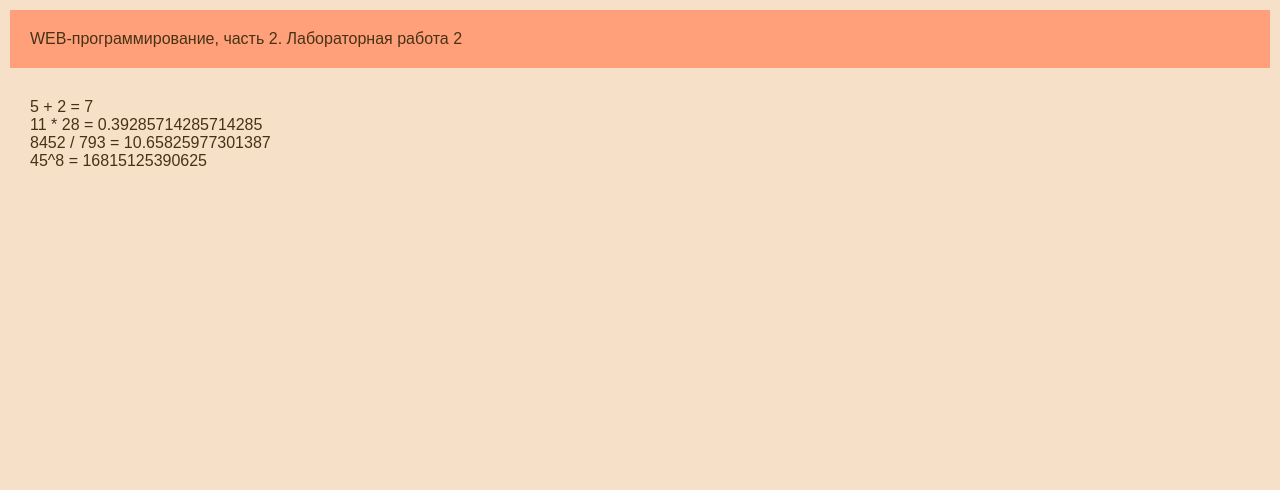
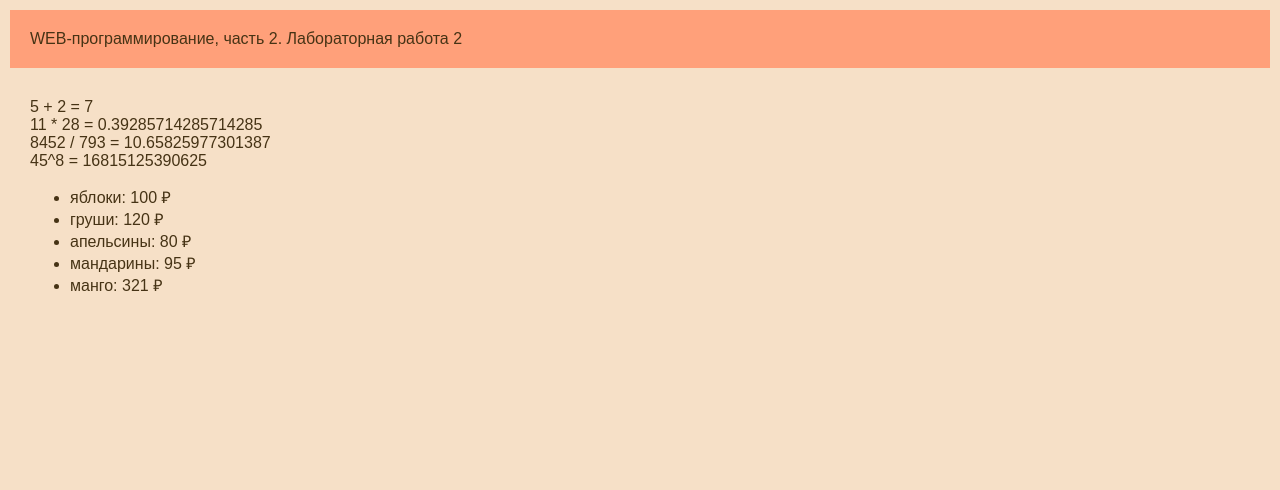
Before and after one commit to kisses-noo/webprogramming-labs-2, a Flask app: page /lab2/example in a window 1280 px wide. Shown: the top 490 px of the page. Run offline with Flask 3, Linux system fonts and the light colour scheme.

Commit message:
Цикл в шаблоне

```diff
--- a/app.py
+++ b/app.py
@@ -181,4 +181,11 @@ def example():
     course = '2 курс'
     laba = 'Лабораторная работа 2'
     group = 'ФБИ-23'
-    return render_template('example.html', name=name, course=course, laba=laba, group=group)
+    fruits = [
+        {'name': 'яблоки', 'price': 100},
+        {'name': 'груши', 'price': 120},
+        {'name': 'апельсины', 'price': 80},
+        {'name': 'мандарины', 'price': 95},
+        {'name': 'манго', 'price': 321}
+    ]
+    return render_template('example.html', name=name, course=course, laba=laba, group=group, fruits=fruits)
--- a/templates/example.html
+++ b/templates/example.html
@@ -17,6 +17,11 @@
             11 * 28 = {{ 11 / 28 }}<br>
             8452 / 793 = {{ 8452 / 793 }}<br>
             45^8 = {{ 45**8 }}<br>
+            <ul>
+                {% for f in fruits %}
+                <li>{{ f.name }}: {{ f.price }} &#x20bd;</li>
+                {% endfor %}
+            </ul>
         </main>
 
         <footer>
```
